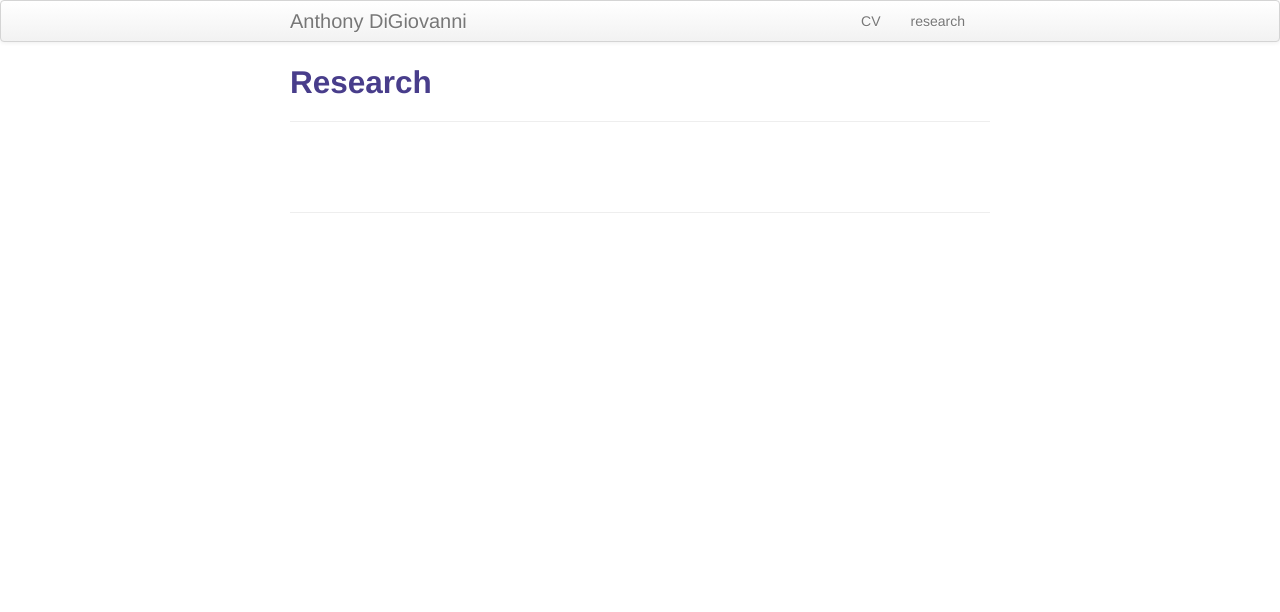
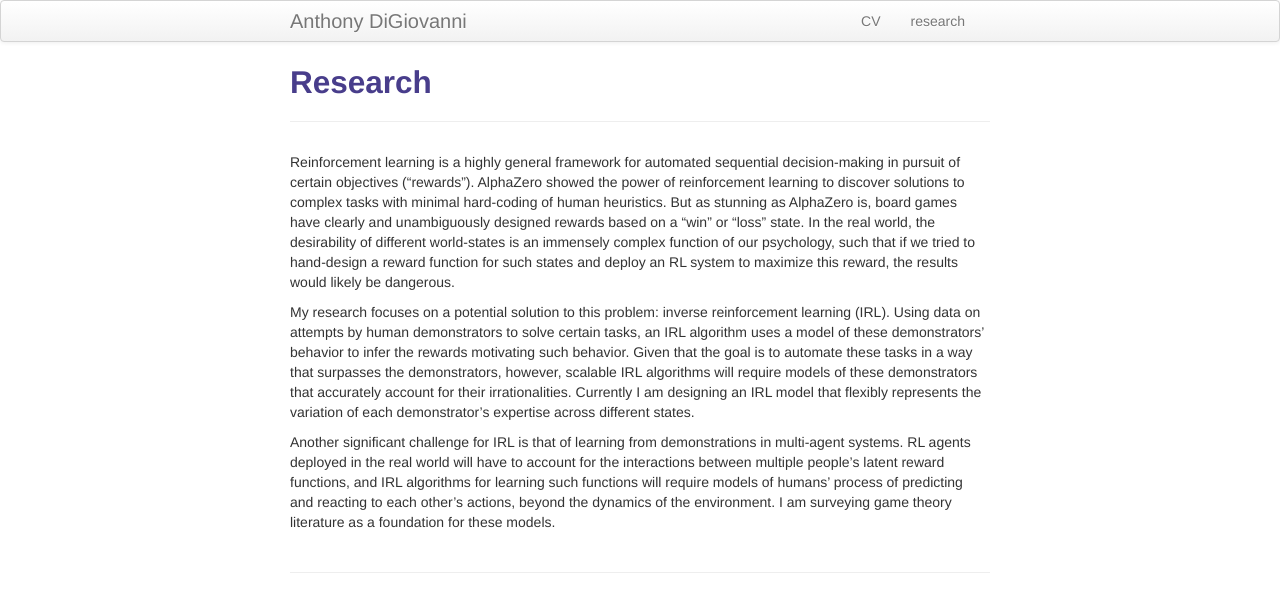
Before and after one commit to digiovannia/digiovannia.github.io, a Jekyll site: the page built from pages/research.md, in a window 1280 px wide. Shown: the top 612 px of the page. Built offline with Jekyll 4.4.1, drawn with Linux system fonts in a browser that asks for light colours.

Commit message:
research page

```diff
--- a/pages/research.md
+++ b/pages/research.md
@@ -4,7 +4,11 @@ title: Research
 description: Anthony DiGiovanni's research
 ---
 
+Reinforcement learning is a highly general framework for automated sequential decision-making in pursuit of certain objectives ("rewards"). AlphaZero showed the power of reinforcement learning to discover solutions to complex tasks with minimal hard-coding of human heuristics. But as stunning as AlphaZero is, board games have clearly and unambiguously designed rewards based on a "win" or "loss" state. In the real world, the desirability of different world-states is an immensely complex function of our psychology, such that if we tried to hand-design a reward function for such states and deploy an RL system to maximize this reward, the results would likely be dangerous.
 
+My research focuses on a potential solution to this problem: inverse reinforcement learning (IRL). Using data on attempts by human demonstrators to solve certain tasks, an IRL algorithm uses a model of these demonstrators' behavior to infer the rewards motivating such behavior. Given that the goal is to automate these tasks in a way that surpasses the demonstrators, however, scalable IRL algorithms will require models of these demonstrators that accurately account for their irrationalities. Currently I am designing an IRL model that flexibly represents the variation of each demonstrator's expertise across different states.
+
+Another significant challenge for IRL is that of learning from demonstrations in multi-agent systems. RL agents deployed in the real world will have to account for the interactions between multiple people's latent reward functions, and IRL algorithms for learning such functions will require models of humans' process of predicting and reacting to each other's actions, beyond the dynamics of the environment. I am surveying game theory literature as a foundation for these models.
 
 
 <!-- Note: this is how to write a comment in HTML. Everything in here won't show up on your webpage.-->
```
